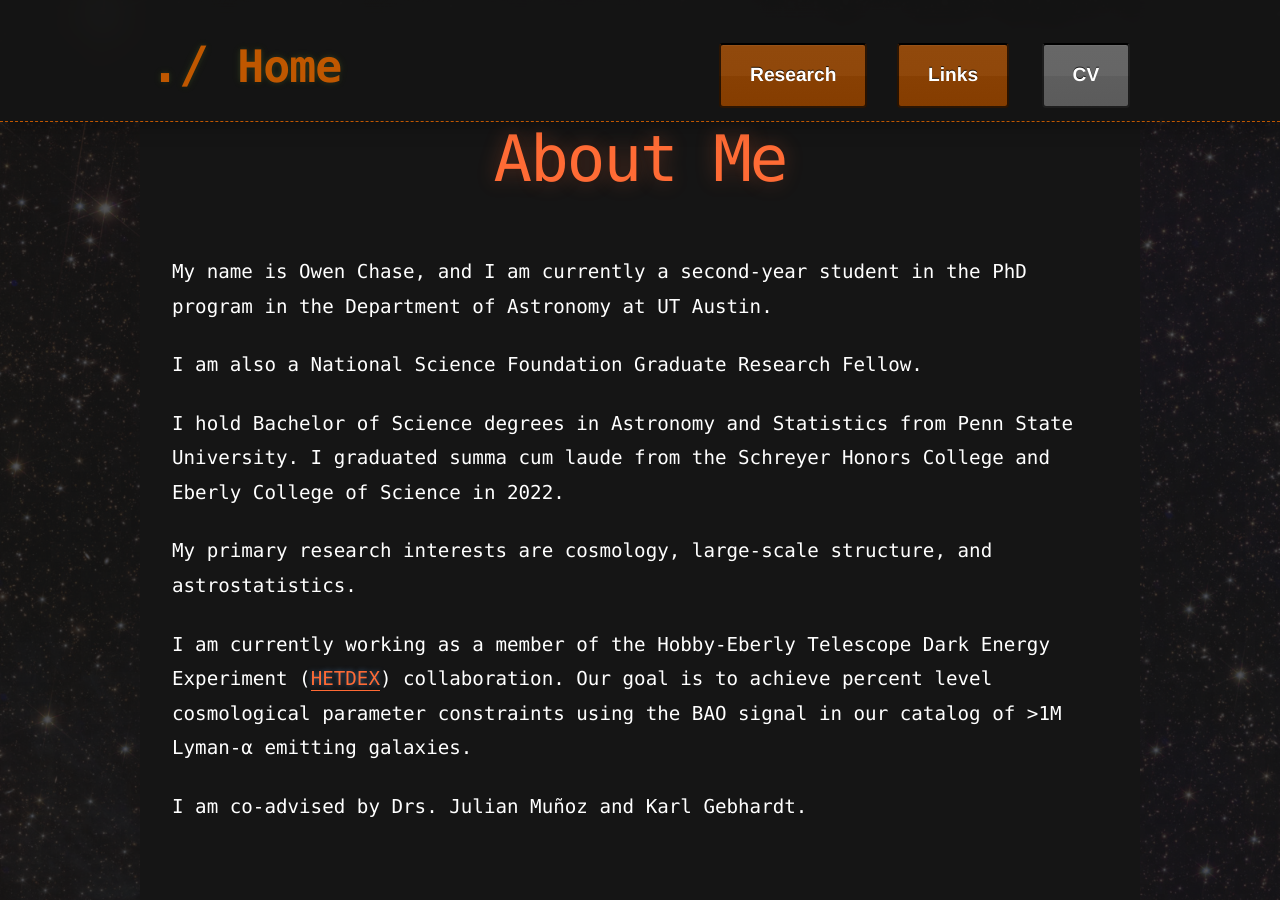
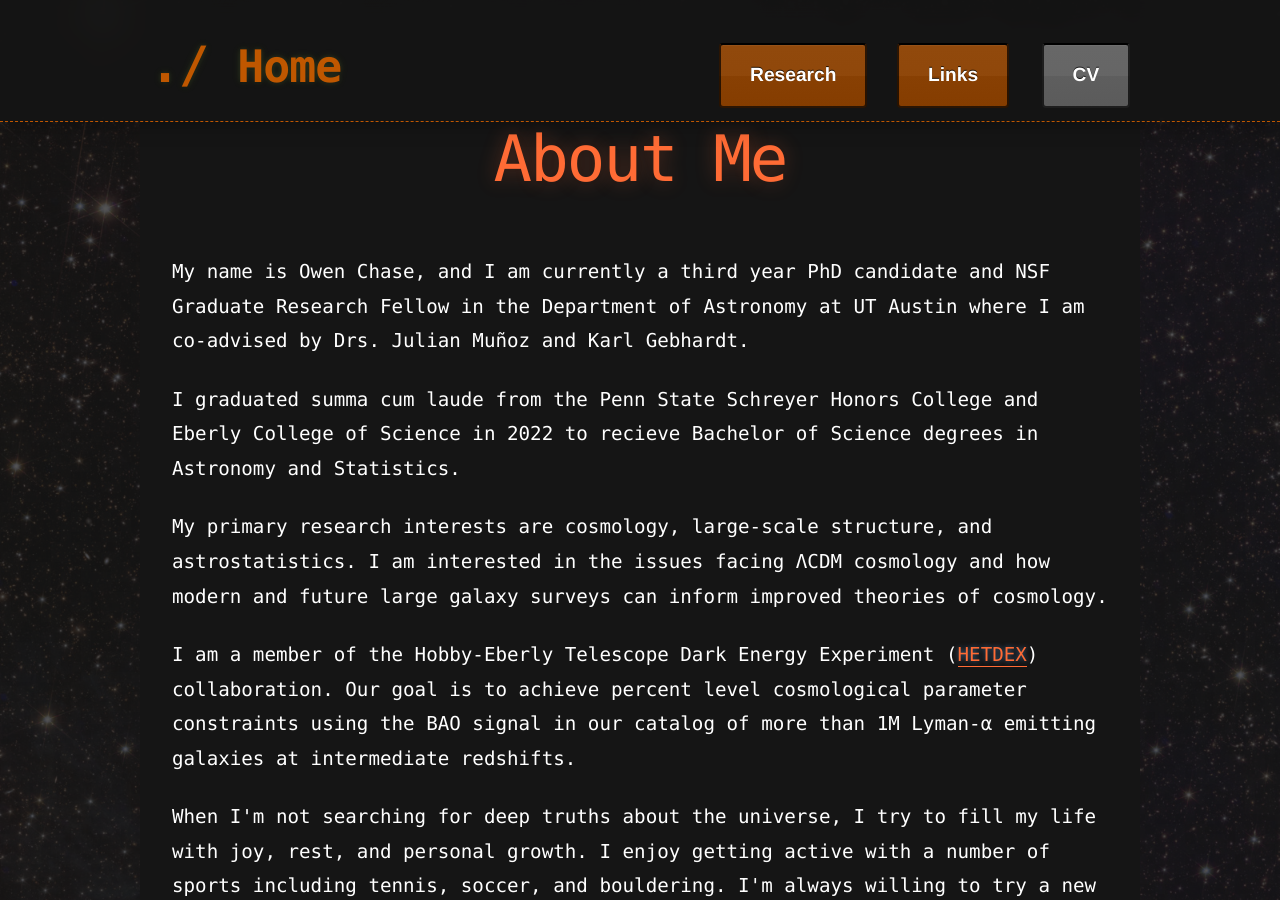
Before and after one commit to ochase10/ochase10.github.io, a Jekyll site: the page built from index.md, in a window 1280 px wide and 900 px high, scrolled down 873 px. Built offline with Jekyll 4.4.1, drawn with Linux system fonts in a browser that asks for light colours; some of the changed text lies outside the part shown.

Commit message:
filled out the front page text

```diff
--- a/index.md
+++ b/index.md
@@ -13,7 +13,7 @@ header_subtitle: NSF GRFP Fellow in Astronomy at the University of Texas at Aust
         <div class="hero-text">
             <h1 class="hero-title">Owen Chase</h1>
             <p class="hero-subtitle">NSF GRFP Fellow in Astronomy</p>
-            <p class="hero-description">Exploring the cosmos through cosmology, large-scale structure, and astrostatistics</p>
+            <p class="hero-description">Working at the intersection of big data and theory to understand the past, present, and future of the cosmos</p>
         </div>
     </div>
     <div class="scroll-indicator">
@@ -27,17 +27,17 @@ header_subtitle: NSF GRFP Fellow in Astronomy at the University of Texas at Aust
         <h2 class="research-title">About Me</h2>
 
         <div class="research-text">
-            <p class="text-line">My name is Owen Chase, and I am currently a second-year student in the PhD program in the Department of Astronomy at UT Austin.</p>
+            <p class="text-line">My name is Owen Chase, and I am currently a third year PhD candidate and NSF Graduate Research Fellow in the Department of Astronomy at UT Austin where I am co-advised by Drs. Julian Muñoz and Karl Gebhardt.</p>
 
-            <p class="text-line">I am also a National Science Foundation Graduate Research Fellow.</p>
+            <p class="text-line">I graduated summa cum laude from the Penn State Schreyer Honors College and Eberly College of Science in 2022 to recieve Bachelor of Science degrees in Astronomy and Statistics. </p>
 
-            <p class="text-line">I hold Bachelor of Science degrees in Astronomy and Statistics from Penn State University. I graduated summa cum laude from the Schreyer Honors College and Eberly College of Science in 2022.</p>
+            <p class="text-line">My primary research interests are cosmology, large-scale structure, and astrostatistics. I am interested in the issues facing &Lambda;CDM cosmology and how modern and future large galaxy surveys can inform improved theories of cosmology. </p>
 
-            <p class="text-line">My primary research interests are cosmology, large-scale structure, and astrostatistics.</p>
+            <p class="text-line">I am a member of the Hobby-Eberly Telescope Dark Energy Experiment (<a href="https://hetdex.org" target="_blank">HETDEX</a>) collaboration. Our goal is to achieve percent level cosmological parameter constraints using the BAO signal in our catalog of more than 1M Lyman-α emitting galaxies at intermediate redshifts.</p>
 
-            <p class="text-line">I am currently working as a member of the Hobby-Eberly Telescope Dark Energy Experiment (<a href="https://hetdex.org" target="_blank">HETDEX</a>) collaboration. Our goal is to achieve percent level cosmological parameter constraints using the BAO signal in our catalog of >1M Lyman-α emitting galaxies.</p>
+            <p class="text-line">When I'm not searching for deep truths about the universe, I try to fill my life with joy, rest, and personal growth. I enjoy getting active with a number of sports including tennis, soccer, and bouldering. I'm always willing to try a new food spot (or return to an old favorite). I love movies and TV, some of my favorites being *Everything, Everywhere, All at Once*, *Dodgeball*, *Severance*, and *Invincible*. I also can't resist a good documentary. I hope to visit all 50 states and every continent.</p>
 
-            <p class="text-line">I am co-advised by Drs. Julian Muñoz and Karl Gebhardt.</p>
+
         </div>
     </div>
 </section>
```
